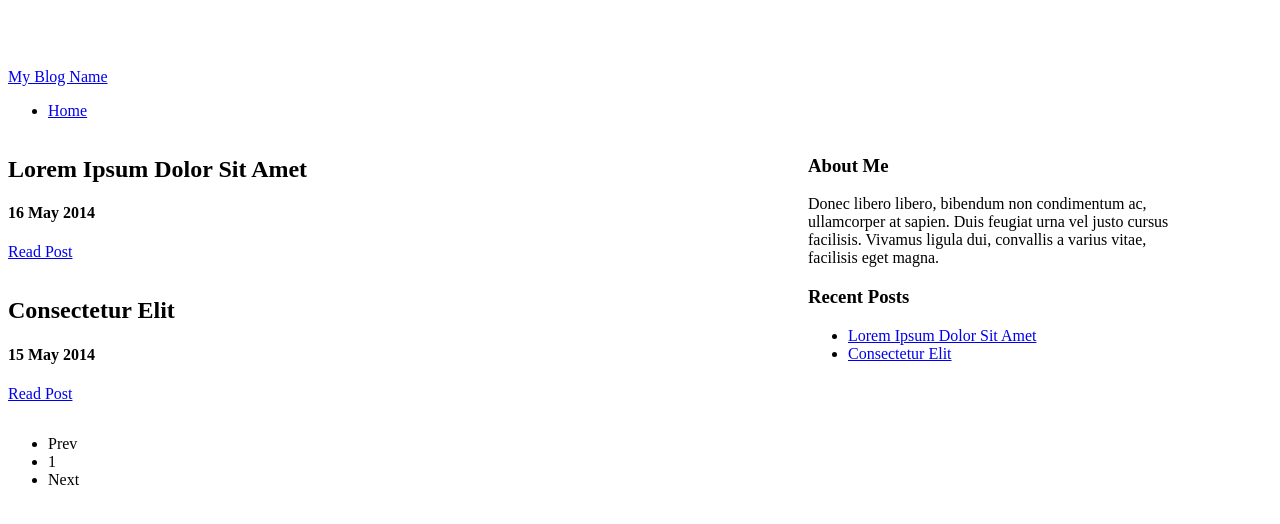
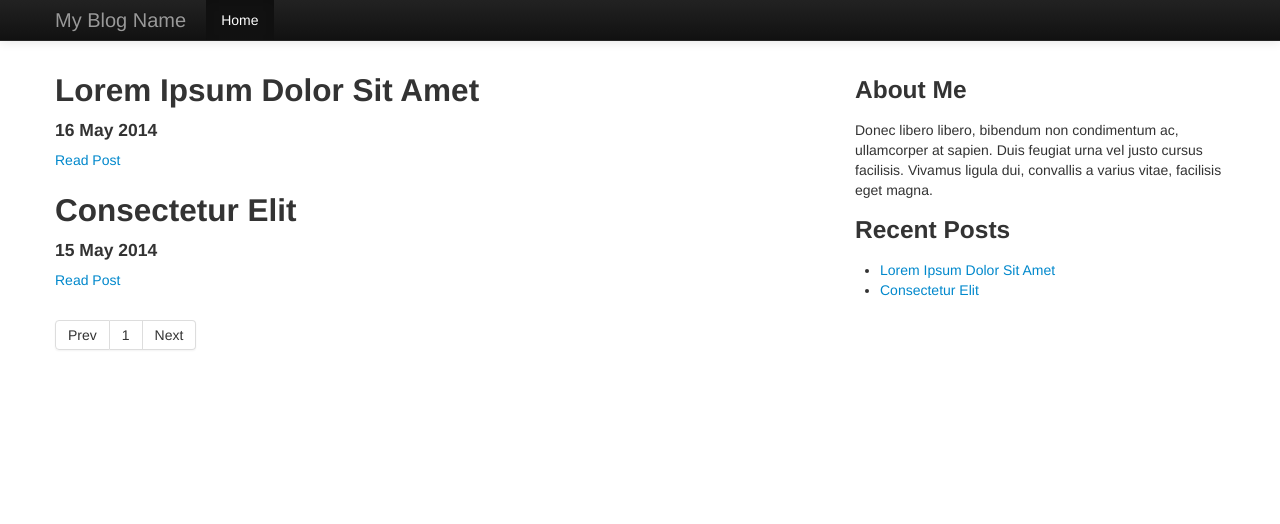
Before and after one commit to needbee/needbee.github.io, a Jekyll site: the page built from index.html, in a window 1280 px wide. Shown: the top 524 px of the page. Built offline with Jekyll 4.4.1, drawn with Linux system fonts in a browser that asks for light colours; Markdown is read by kramdown in place of the engine named in the settings; the list of posts is cut into pages by our own code.

Commit message:
fixes baseurl hopefully

```diff
--- a/_config.yml
+++ b/_config.yml
@@ -8,3 +8,4 @@ paginate: 10
 markdown: rdiscount
 permalink: pretty
 highlighter: pygments
+baseurl: /jekyll-tutorial
--- a/_includes/headtag.html
+++ b/_includes/headtag.html
@@ -3,7 +3,7 @@
 <meta name="viewport" content="width=device-width, initial-scale=1.0">
 <meta name="description" content="{{ site.description }}"></p>
 
-<link href="/jekyll-tutorial/css/bootstrap.css" rel="stylesheet">
+<link href="{{ site.baseurl }}/css/bootstrap.css" rel="stylesheet">
 <style>
   body {
     padding-top: 60px;
--- a/index.html
+++ b/index.html
@@ -8,7 +8,7 @@ layout: default
 	    <h2>{{ post.title }}</h2>
 	    <h4>{{ post.date | date_to_long_string }}</h4>
 	    <p>
-	      <a href="{{ post.url }}">Read Post</a>
+	      <a href="{{ site.baseurl }}{{ post.url }}">Read Post</a>
 	    </p>
 	  </div>
 	</div>
```
